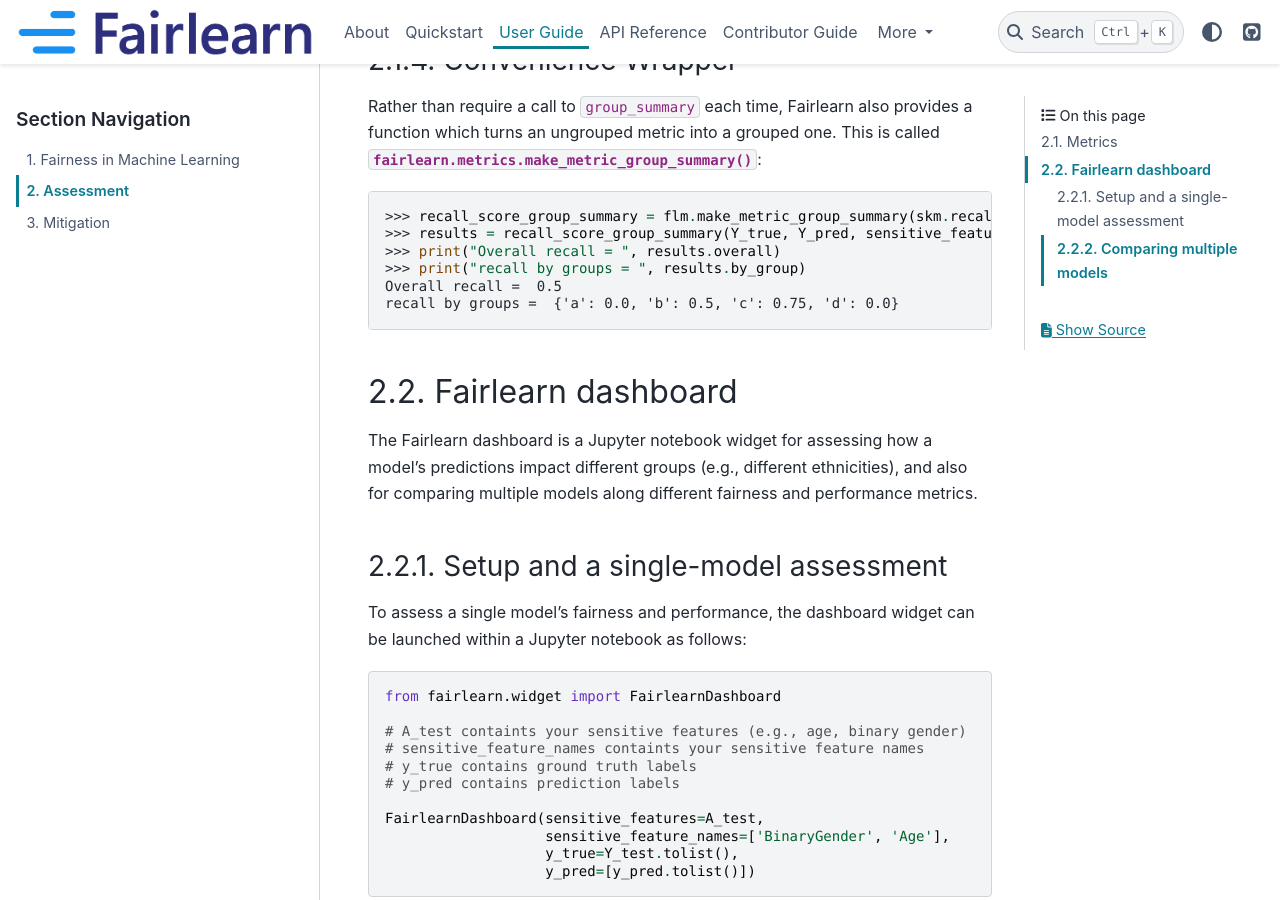
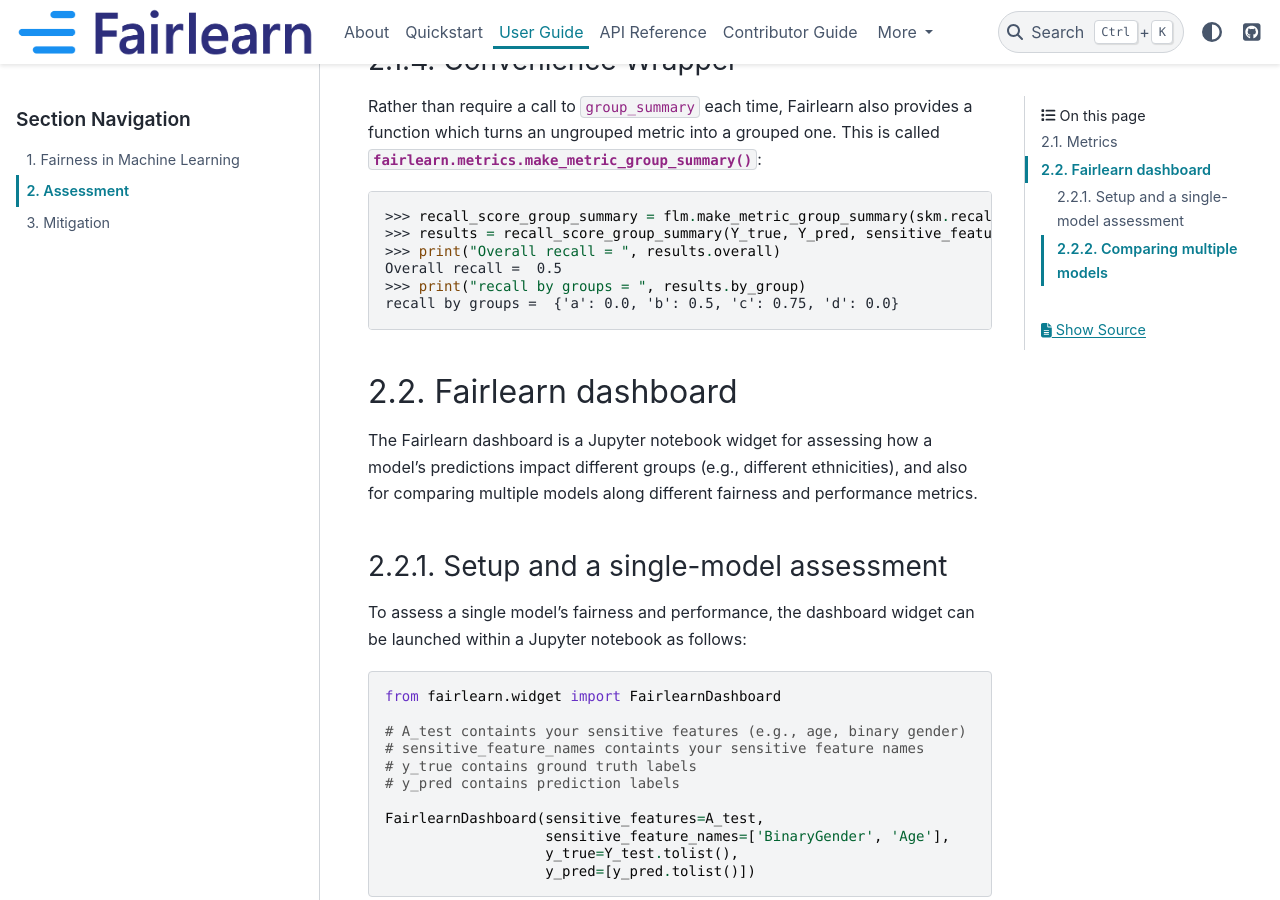
Before and after one commit to fairlearn/fairlearn, a Sphinx documentation site: the page built from docs/user_guide/assessment.rst, in a window 1280 px wide and 900 px high, scrolled down 2556 px. Built offline with Sphinx 7.4.7 and the PyData theme 0.15.4, drawn with Linux system fonts in a browser that asks for light colours; pages that are not in the unit, such as notebooks, are missing from menus.

```diff
--- a/docs/user_guide/assessment.rst
+++ b/docs/user_guide/assessment.rst
@@ -53,7 +53,7 @@ the following set of labels:
     >>> import pandas as pd
     >>> group_membership_data = ['d', 'a', 'c', 'b', 'b', 'c', 'c', 'c', 'b', 'd', 'c', 'a', 'b', 'd', 'c', 'c']
     >>> pd.DataFrame({ 'Y_true': Y_true, 'Y_pred': Y_pred, 'group_membership_data': group_membership_data})
-    Y_true  Y_pred group_membership_data
+        Y_true  Y_pred group_membership_data
     0        0       0                     d
     1        1       0                     a
     2        1       1                     c
@@ -120,8 +120,8 @@ is called :py:func:`fairlearn.metrics.make_metric_group_summary`:
     >>> recall_score_group_summary = flm.make_metric_group_summary(skm.recall_score)
     >>> results = recall_score_group_summary(Y_true, Y_pred, sensitive_features=group_membership_data)
     >>> print("Overall recall = ", results.overall)
+    Overall recall =  0.5
     >>> print("recall by groups = ", results.by_group)
-    Overall recall =  0.5
     recall by groups =  {'a': 0.0, 'b': 0.5, 'c': 0.75, 'd': 0.0}
 
 .. _dashboard:
```
